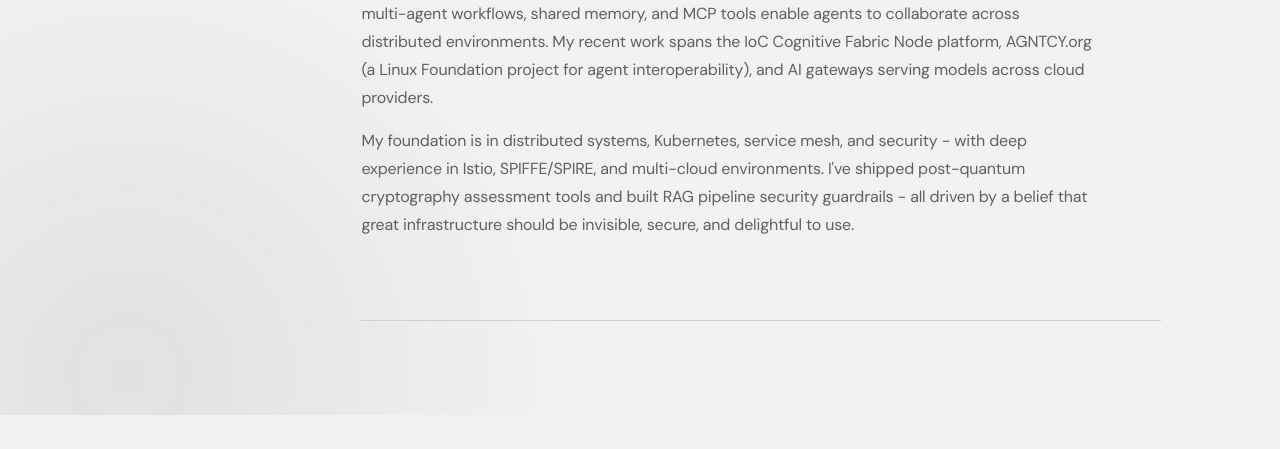
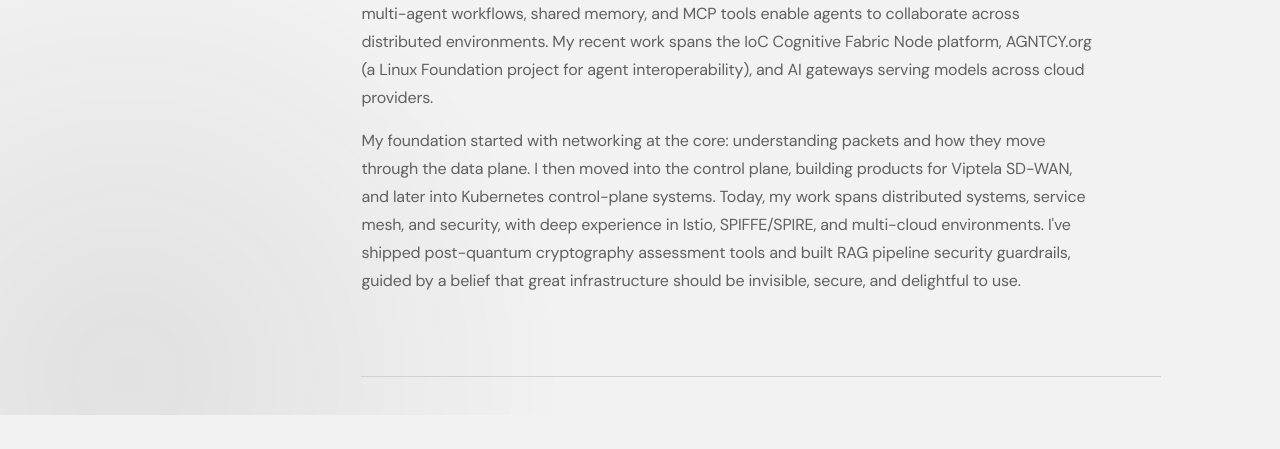
Before and after one commit to nishantapatil3/nishantapatil3.github.io, a website built with Vite: page index.html in a window 1280 px wide. Shown: the part 385-834 px from the top of the page. Before the commit the page ends 800 px from the top, so only its background shows below. Built offline with nearby package versions, Linux system fonts and the light colour scheme.

Commit message:
Refine infrastructure foundation narrative
Signed-off-by: Nishant Patil <nishant.apatil3@gmail.com>

```diff
--- a/index.html
+++ b/index.html
@@ -108,12 +108,15 @@
           serving models across cloud providers.
         </p>
         <p>
-          My foundation is in distributed systems, Kubernetes, service mesh, and
-          security - with deep experience in Istio, SPIFFE/SPIRE, and
-          multi-cloud environments. I've shipped post-quantum cryptography
-          assessment tools and built RAG pipeline security guardrails - all driven
-          by a belief that great infrastructure should be invisible, secure, and
-          delightful to use.
+          My foundation started with networking at the core: understanding
+          packets and how they move through the data plane. I then moved into
+          the control plane, building products for Viptela SD-WAN, and later
+          into Kubernetes control-plane systems. Today, my work spans
+          distributed systems, service mesh, and security, with deep experience
+          in Istio, SPIFFE/SPIRE, and multi-cloud environments. I've shipped
+          post-quantum cryptography assessment tools and built RAG pipeline
+          security guardrails, guided by a belief that great infrastructure
+          should be invisible, secure, and delightful to use.
         </p>
       </section>
 
```
